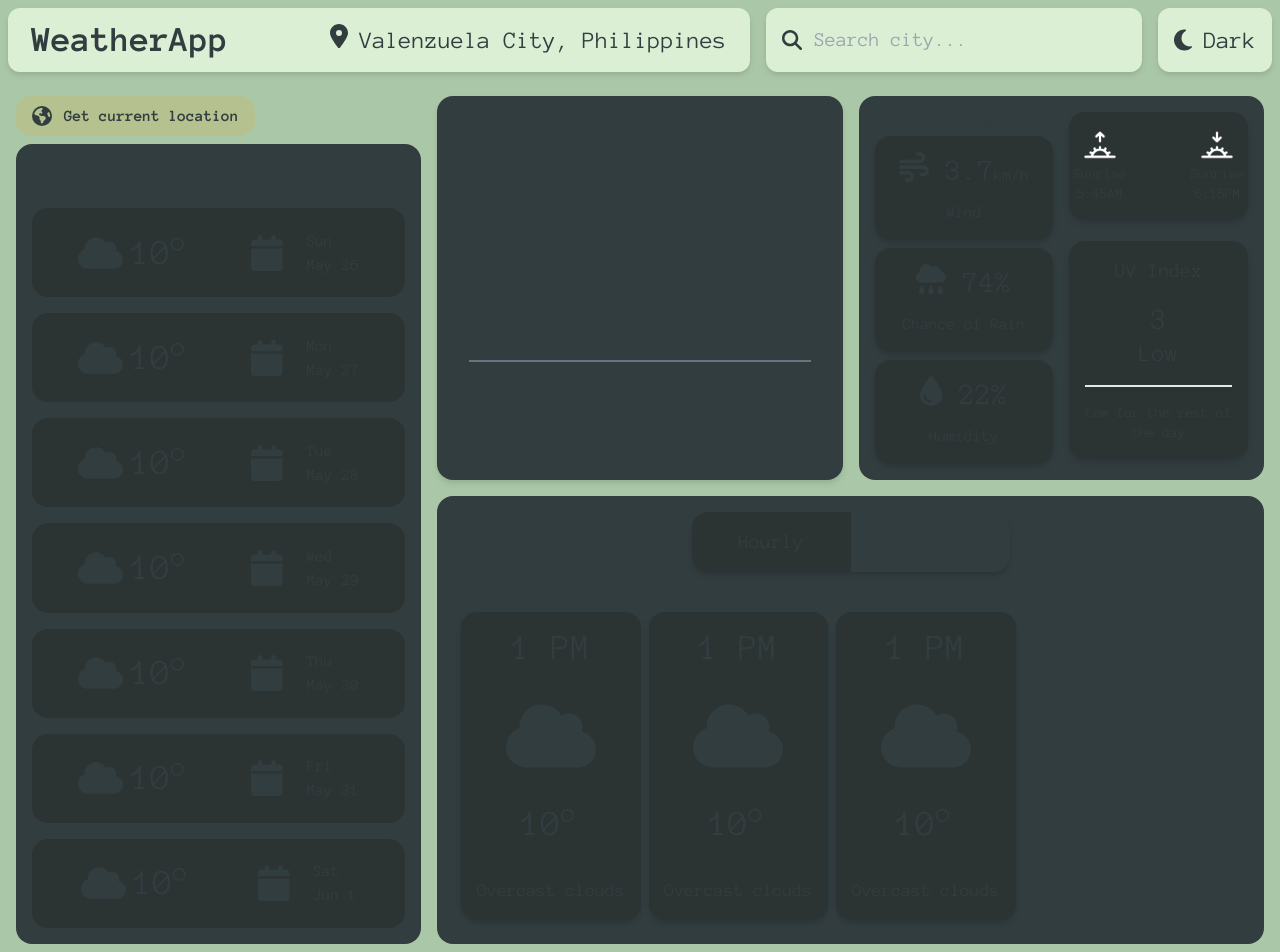
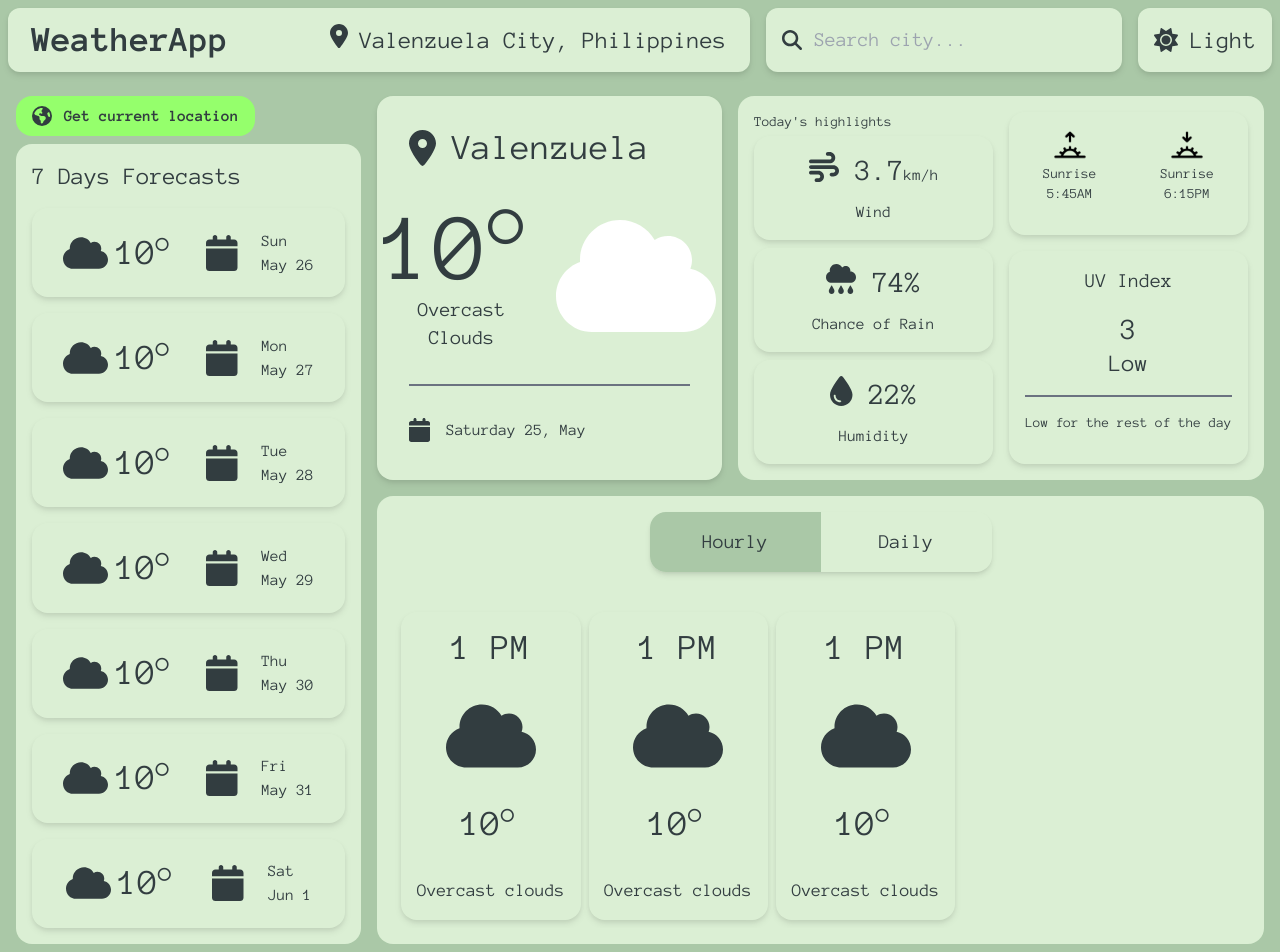
Before and after one commit to jeru7/react-weatherApp, a React (Vite) app: page / in a window 1280 px wide. Shown: the top 952 px of the page. Built offline with nearby package versions, Linux system fonts and the light colour scheme.

Commit message:
add: theme toggler

```diff
--- a/src/App.css
+++ b/src/App.css
@@ -45,8 +45,12 @@
   background-color: var(--secondary-dark);
 }
 
-.highlight-bg {
+.highlight-dark-bg {
   background-color: var(--highlight-1-dark);
+}
+
+.hightlight-light-bg {
+  background-color: var(--highlight-1-light);
 }
 
 .light-bg {
--- a/src/App.jsx
+++ b/src/App.jsx
@@ -21,7 +21,7 @@ function App() {
       >
         <Nav isDarkMode={isDarkMode} themeHandler={themeHandler} />
         <Main isDarkMode={isDarkMode} />
-        <Footer />
+        <Footer isDarkMode={isDarkMode} />
       </div>
     </>
   )
--- a/src/components/Main.jsx
+++ b/src/components/Main.jsx
@@ -12,16 +12,26 @@ import sunriseIcon from '../assets/sunriseIcon.png'
 import sunsetIcon from '../assets/sunsetIcon.png'
 import Button from './Button'
 
-function Main() {
+function Main({ isDarkMode }) {
   return (
     <>
-      <main className='flex flex-col main_card--wrapper w-full gap-4 p-4 lg:grid lg:grid-cols-3'>
-        <Button className='rounded-2xl sm:w-fit flex py-2 px-4 gap-3 items-center highlight-bg dark-text lg:absolute lg:z-10'>
+      <main className='flex flex-col main_card--wrapper w-full gap-4 p-4 lg:grid lg:grid-cols-7'>
+        <Button
+          className={
+            'rounded-2xl sm:w-fit flex py-2 px-4 gap-3 items-center dark-text lg:absolute lg:z-10 ' +
+            (isDarkMode ? 'highlight-dark-bg' : 'hightlight-light-bg')
+          }
+        >
           <FontAwesomeIcon icon={faEarthAmericas} className='text-xl' />
           <p className='text-md font-extrabold'>Get current location</p>
         </Button>
 
-        <div className='card flex flex-col items-center gap-8 p-8 drop-shadow-md rounded-2xl main-bg lg:col-start-2'>
+        <div
+          className={
+            'card flex flex-col items-center gap-8 p-8 drop-shadow-md rounded-2xl lg:col-start-3 lg:col-end-5 ' +
+            (isDarkMode ? 'main-bg' : 'second-light-bg')
+          }
+        >
           <div className='main--top flex gap-4 items-center lg:self-start'>
             <FontAwesomeIcon
               icon={faLocationDot}
@@ -40,7 +50,7 @@ function Main() {
             </div>
             <FontAwesomeIcon
               icon={faCloud}
-              className='text-7xl lg:text-8xl xl:text-9xl'
+              className='text-7xl lg:text-8xl xl:text-9xl white-text'
             />
           </div>
           <div className='border border-gray-500 w-full'></div>
@@ -50,12 +60,22 @@ function Main() {
           </div>
         </div>
 
-        <div className='flex flex-col gap-4 p-4 rounded-2xl main-bg lg:grid lg:grid-cols-2 lg:h-fit'>
+        <div
+          className={
+            'flex flex-col gap-4 p-4 rounded-2xl lg:grid lg:grid-cols-2 lg:col-start-5 lg:col-end-8 ' +
+            (isDarkMode ? 'main-bg' : 'second-light-bg')
+          }
+        >
           <h3 className='text-xl lg:absolute lg:text-sm lg:z-10'>
             Today&apos;s highlights
           </h3>
           <div className='flex flex-col gap-2 lg:row-start-1 lg:row-end-3 lg:mt-6'>
-            <div className='rounded-2xl p-4 flex flex-col items-center justify-center gap-3 drop-shadow-md second-bg'>
+            <div
+              className={
+                'rounded-2xl p-4 flex flex-col items-center justify-center gap-3 drop-shadow-md ' +
+                (isDarkMode ? 'second-bg' : 'second-light-bg')
+              }
+            >
               <div className='flex justify-center gap-4'>
                 <FontAwesomeIcon
                   icon={faWind}
@@ -67,7 +87,12 @@ function Main() {
               </div>
               <p>Wind</p>
             </div>
-            <div className='rounded-2xl p-4 flex flex-col items-center justify-center gap-3 drop-shadow-md second-bg'>
+            <div
+              className={
+                'rounded-2xl p-4 flex flex-col items-center justify-center gap-3 drop-shadow-md ' +
+                (isDarkMode ? 'second-bg' : 'second-light-bg')
+              }
+            >
               <div className='flex justify-center gap-4'>
                 <FontAwesomeIcon
                   icon={faCloudRain}
@@ -77,7 +102,12 @@ function Main() {
               </div>
               <p>Chance of Rain</p>
             </div>
-            <div className='rounded-2xl p-4 flex flex-col items-center justify-center gap-3 drop-shadow-md second-bg'>
+            <div
+              className={
+                'rounded-2xl p-4 flex flex-col items-center justify-center gap-3 drop-shadow-md second-bg ' +
+                (isDarkMode ? 'second-bg' : 'second-light-bg')
+              }
+            >
               <div className='flex justify-center gap-4'>
                 <FontAwesomeIcon
                   icon={faDroplet}
@@ -89,12 +119,17 @@ function Main() {
             </div>
           </div>
 
-          <div className='flex justify-around sm:justify-center sm:gap-36 rounded-2xl drop-shadow-md p-4 second-bg lg:gap-8 xl:gap-16 lg:h-fit'>
+          <div
+            className={
+              'flex justify-around sm:justify-center sm:gap-36 rounded-2xl drop-shadow-md p-4 lg:gap-8 xl:gap-16 ' +
+              (isDarkMode ? 'second-bg' : 'second-light-bg')
+            }
+          >
             <div className='flex flex-col items-center'>
               <img
                 src={sunriseIcon}
                 alt='Sunrise'
-                className='filter-white lg:w-9'
+                className={'lg:w-9 ' + (isDarkMode ? 'filter-white' : '')}
               />
               <p className='lg:text-sm'>Sunrise</p>
               <p className='text-2xl lg:text-sm'>5:45AM</p>
@@ -103,29 +138,44 @@ function Main() {
               <img
                 src={sunsetIcon}
                 alt='Sunset'
-                className='filter-white lg:w-9'
+                className={'lg:w-9 ' + (isDarkMode ? 'filter-white' : '')}
               />
               <p className='lg:text-sm'>Sunrise</p>
               <p className='text-2xl lg:text-sm'>6:15PM</p>
             </div>
           </div>
 
-          <div className='p-4 rounded-2xl drop-shadow-md flex flex-col items-center gap-4 second-bg lg:h-fit lg:col-start-2'>
+          <div
+            className={
+              'p-4 rounded-2xl drop-shadow-md flex flex-col items-center gap-4 lg:col-start-2 ' +
+              (isDarkMode ? 'second-bg' : 'second-light-bg')
+            }
+          >
             <h3 className='text-3xl lg:text-xl'>UV Index</h3>
             <div className='flex flex-col items-center'>
               <p className='text-6xl lg:text-3xl'>3</p>
               <p className='uvReport_pholder text-4xl lg:text-2xl'>Low</p>
             </div>
-            <div className='w-full border'></div>
+            <div className='border border-gray-500 w-full'></div>
             <p className='text-lg text-center lg:text-sm'>
               Low for the rest of the day
             </p>
           </div>
         </div>
 
-        <div className='p-4 rounded-2xl flex flex-col items-center gap-8 main-bg lg:h-fit lg:col-start-2 lg:col-end-4 lg:row-start-2'>
+        <div
+          className={
+            'p-4 rounded-2xl flex flex-col items-center gap-8 lg:col-start-3 lg:col-end-8 lg:row-start-2 ' +
+            (isDarkMode ? 'main-bg' : 'second-light-bg')
+          }
+        >
           <div className='flex text-center shadow-md rounded-2xl w-full justify-center lg:w-2/5'>
-            <div className='p-4 rounded-l-2xl w-full second-bg'>
+            <div
+              className={
+                'p-4 rounded-l-2xl w-full ' +
+                (isDarkMode ? 'second-bg' : 'light-bg')
+              }
+            >
               <p className='text-xl'>Hourly</p>
             </div>
             <div className='p-4 rounded-r-2xl w-full'>
@@ -133,19 +183,34 @@ function Main() {
             </div>
           </div>
           <div className='flex overflow-x-auto w-full gap-2 p-2'>
-            <div className='flex flex-col items-center gap-8 p-4 rounded-2xl shadow-md w-45 flex-shrink-0 second-bg'>
+            <div
+              className={
+                'flex flex-col items-center gap-8 p-4 rounded-2xl drop-shadow-md w-45 flex-shrink-0 ' +
+                (isDarkMode ? 'second-bg' : 'second-light-bg')
+              }
+            >
               <p className='text-4xl'>1 PM</p>
               <FontAwesomeIcon icon={faCloud} className='text-7xl' />
               <p className='text-4xl'>10°</p>
               <p className='text-lg'>Overcast clouds</p>
             </div>
-            <div className='flex flex-col items-center gap-8 p-4 rounded-2xl shadow-md w-45 flex-shrink-0 second-bg'>
+            <div
+              className={
+                'flex flex-col items-center gap-8 p-4 rounded-2xl drop-shadow-md w-45 flex-shrink-0 ' +
+                (isDarkMode ? 'second-bg' : 'second-light-bg')
+              }
+            >
               <p className='text-4xl'>1 PM</p>
               <FontAwesomeIcon icon={faCloud} className='text-7xl' />
               <p className='text-4xl'>10°</p>
               <p className='text-lg'>Overcast clouds</p>
             </div>
-            <div className='flex flex-col items-center gap-8 p-4 rounded-2xl shadow-md w-45 flex-shrink-0 second-bg'>
+            <div
+              className={
+                'flex flex-col items-center gap-8 p-4 rounded-2xl drop-shadow-md w-45 flex-shrink-0 ' +
+                (isDarkMode ? 'second-bg' : 'second-light-bg')
+              }
+            >
               <p className='text-4xl'>1 PM</p>
               <FontAwesomeIcon icon={faCloud} className='text-7xl' />
               <p className='text-4xl'>10°</p>
@@ -154,9 +219,19 @@ function Main() {
           </div>
         </div>
 
-        <div className='p-4 rounded-2xl flex flex-col items-center gap-4 main-bg lg:row-start-1 lg:row-end-3 mt-12'>
+        <div
+          className={
+            'p-4 rounded-2xl flex flex-col items-center gap-4 lg:row-start-1 lg:row-end-3 lg:col-start-1 lg:col-end-3 mt-12 ' +
+            (isDarkMode ? 'main-bg' : 'second-light-bg')
+          }
+        >
           <h3 className='self-start text-2xl'>7 Days Forecasts</h3>
-          <div className='flex p-4 rounded-2xl w-full justify-around second-bg lg:h-full'>
+          <div
+            className={
+              'flex p-4 rounded-2xl w-full justify-around lg:h-full drop-shadow-md ' +
+              (isDarkMode ? 'second-bg' : 'second-light-bg')
+            }
+          >
             <div className='flex items-center gap-2'>
               <FontAwesomeIcon icon={faCloud} className='text-4xl' />
               <p className='text-4xl'>10°</p>
@@ -169,7 +244,12 @@ function Main() {
               </div>
             </div>
           </div>
-          <div className='flex p-4 rounded-2xl w-full justify-around second-bg lg:h-full'>
+          <div
+            className={
+              'flex p-4 rounded-2xl w-full justify-around lg:h-full drop-shadow-md ' +
+              (isDarkMode ? 'second-bg' : 'second-light-bg')
+            }
+          >
             <div className='flex items-center gap-2'>
               <FontAwesomeIcon icon={faCloud} className='text-4xl' />
               <p className='text-4xl'>10°</p>
@@ -182,7 +262,12 @@ function Main() {
               </div>
             </div>
           </div>
-          <div className='flex p-4 rounded-2xl w-full justify-around second-bg lg:h-full'>
+          <div
+            className={
+              'flex p-4 rounded-2xl w-full justify-around lg:h-full drop-shadow-md ' +
+              (isDarkMode ? 'second-bg' : 'second-light-bg')
+            }
+          >
             <div className='flex items-center gap-2'>
               <FontAwesomeIcon icon={faCloud} className='text-4xl' />
               <p className='text-4xl'>10°</p>
@@ -195,7 +280,12 @@ function Main() {
               </div>
             </div>
           </div>
-          <div className='flex p-4 rounded-2xl w-full justify-around second-bg lg:h-full'>
+          <div
+            className={
+              'flex p-4 rounded-2xl w-full justify-around lg:h-full drop-shadow-md ' +
+              (isDarkMode ? 'second-bg' : 'second-light-bg')
+            }
+          >
             <div className='flex items-center gap-2'>
               <FontAwesomeIcon icon={faCloud} className='text-4xl' />
               <p className='text-4xl'>10°</p>
@@ -208,7 +298,12 @@ function Main() {
               </div>
             </div>
           </div>
-          <div className='flex p-4 rounded-2xl w-full justify-around second-bg lg:h-full'>
+          <div
+            className={
+              'flex p-4 rounded-2xl w-full justify-around lg:h-full drop-shadow-md ' +
+              (isDarkMode ? 'second-bg' : 'second-light-bg')
+            }
+          >
             <div className='flex items-center gap-2'>
               <FontAwesomeIcon icon={faCloud} className='text-4xl' />
               <p className='text-4xl'>10°</p>
@@ -221,7 +316,12 @@ function Main() {
               </div>
             </div>
           </div>
-          <div className='flex p-4 rounded-2xl w-full justify-around second-bg lg:h-full'>
+          <div
+            className={
+              'flex p-4 rounded-2xl w-full justify-around lg:h-full drop-shadow-md ' +
+              (isDarkMode ? 'second-bg' : 'second-light-bg')
+            }
+          >
             <div className='flex items-center gap-2'>
               <FontAwesomeIcon icon={faCloud} className='text-4xl' />
               <p className='text-4xl'>10°</p>
@@ -234,7 +334,12 @@ function Main() {
               </div>
             </div>
           </div>
-          <div className='flex p-4 rounded-2xl w-full justify-around second-bg lg:h-full'>
+          <div
+            className={
+              'flex p-4 rounded-2xl w-full justify-around lg:h-full drop-shadow-md ' +
+              (isDarkMode ? 'second-bg' : 'second-light-bg')
+            }
+          >
             <div className='flex items-center gap-2'>
               <FontAwesomeIcon icon={faCloud} className='text-4xl' />
               <p className='text-4xl'>10°</p>
--- a/src/components/Nav.jsx
+++ b/src/components/Nav.jsx
@@ -3,6 +3,7 @@ import {
   faSearch,
   faMoon,
   faLocationDot,
+  faSun,
 } from '@fortawesome/free-solid-svg-icons'
 import Button from './Button'
 
@@ -38,7 +39,7 @@ function Nav({ isDarkMode, themeHandler }) {
       <div className='h-full flex-1 lg:flex-none flex gap-4 lg:flex-2 xl:w-2/5 lg:drop-shadow-md'>
         <Button
           className={
-            'h-full rounded-lg flex-1 drop-shadow-md text-2xl lg:hidden ' +
+            'h-full rounded-lg flex-1 drop-shadow-md text-2xl lg:hidden py-2 ' +
             (isDarkMode ? 'second-bg' : 'second-light-bg')
           }
         >
@@ -46,11 +47,12 @@ function Nav({ isDarkMode, themeHandler }) {
         </Button>
         <Button
           className={
-            'h-full rounded-lg flex-1 drop-shadow-md text-2xl lg:hidden ' +
+            'h-full rounded-lg flex-1 drop-shadow-md text-2xl lg:hidden py-2 ' +
             (isDarkMode ? 'second-bg' : 'second-light-bg')
           }
+          onClick={themeHandler}
         >
-          <FontAwesomeIcon icon={faMoon} />
+          <FontAwesomeIcon icon={isDarkMode ? faMoon : faSun} />
         </Button>
 
         {/* triggered when the screen width hits lg(1024px) */}
@@ -75,9 +77,10 @@ function Nav({ isDarkMode, themeHandler }) {
             'hidden lg:flex text-2xl gap-3 items-center rounded-xl p-4 ' +
             (isDarkMode ? 'white-text main-bg' : 'second-light-bg dark-text')
           }
+          onClick={themeHandler}
         >
-          <FontAwesomeIcon icon={faMoon} />
-          <p>Dark</p>
+          <FontAwesomeIcon icon={isDarkMode ? faMoon : faSun} />
+          <p>{isDarkMode ? 'Dark' : 'Light'}</p>
         </div>
       </div>
     </nav>
```
Also changed, not shown: src/components/Footer.jsx (+7 -2 lines).
